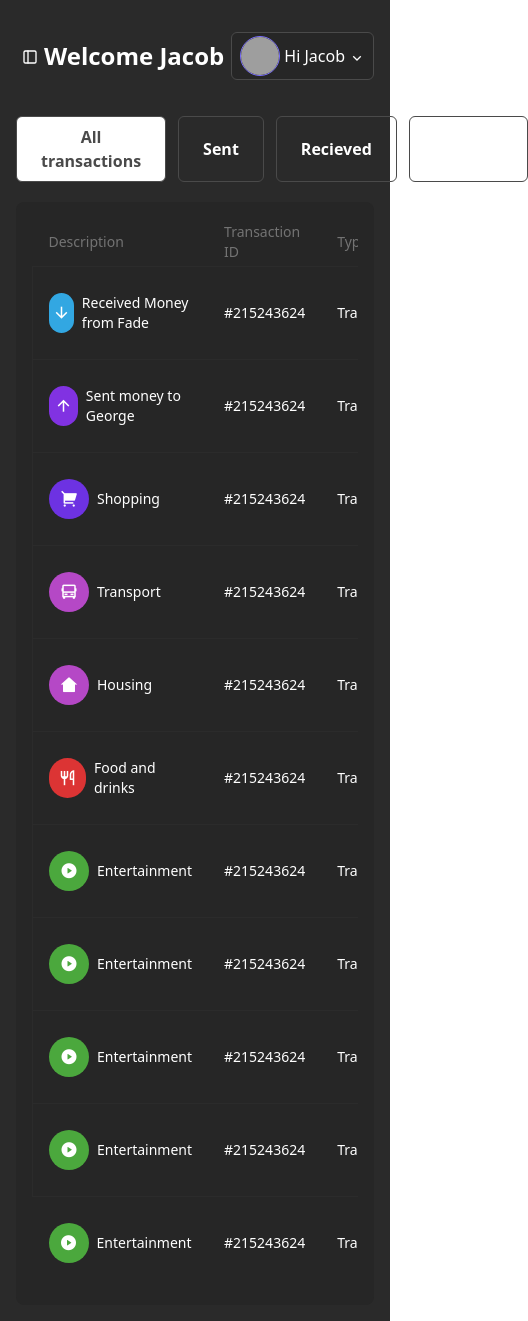
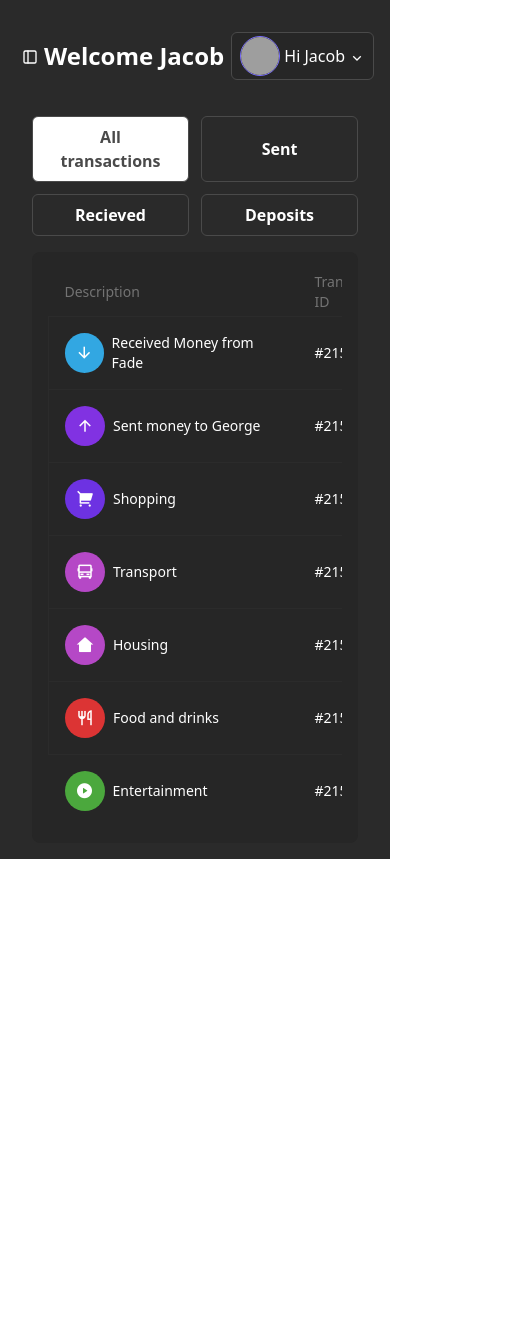
Before and after one commit to MUHAMMAD-HASNAIN-ALI-SHAH/Kipay-Freelancing, a React (Vite) app: page /dashboard in a window 390 px wide. Shown: the whole page, 528 px wide, since content can reach past the window. After the commit the page ends 859 px from the top, so only its background shows below. Built offline with nearby package versions, Linux system fonts and the light colour scheme; grey boxes are pictures that could not be loaded.

Commit message:
Transactions working

```diff
--- a/src/components/Dashboard/Transactions.tsx
+++ b/src/components/Dashboard/Transactions.tsx
@@ -16,7 +16,7 @@ const Transactions = () => {
       date: "25-05-2025",
       amount: "$40,000.78",
       color: "bg-[#32A7E2]",
-      icon: <i className="ri-arrow-down-line"></i>
+      icon: <i className="ri-arrow-down-line"></i>,
     },
     {
       description: "Sent money to George",
@@ -25,7 +25,7 @@ const Transactions = () => {
       date: "25-05-2025",
       color: "bg-[#8132E2]",
       amount: "$40,000.78",
-      icon: <i className="ri-arrow-up-line"></i>
+      icon: <i className="ri-arrow-up-line"></i>,
     },
     {
       description: "Shopping",
@@ -34,7 +34,7 @@ const Transactions = () => {
       date: "25-05-2025",
       color: "bg-[#6D32E2]",
       amount: "$40,000.78",
-      icon: <i className="ri-shopping-cart-2-fill"></i>
+      icon: <i className="ri-shopping-cart-2-fill"></i>,
     },
     {
       description: "Transport",
@@ -43,7 +43,7 @@ const Transactions = () => {
       date: "25-05-2025",
       color: "bg-[#B548C6]",
       amount: "$40,000.78",
-      icon: <i className="ri-bus-line"></i>
+      icon: <i className="ri-bus-line"></i>,
     },
     {
       description: "Housing",
@@ -52,7 +52,7 @@ const Transactions = () => {
       date: "25-05-2025",
       color: "bg-[#B548C6]",
       amount: "$40,000.78",
-      icon: <i className="ri-home-2-fill"></i>
+      icon: <i className="ri-home-2-fill"></i>,
     },
     {
       description: "Food and drinks",
@@ -61,7 +61,7 @@ const Transactions = () => {
       date: "25-05-2025",
       color: "bg-[#DC3434]",
       amount: "$40,000.78",
-      icon: <i className="ri-restaurant-line"></i>
+      icon: <i className="ri-restaurant-line"></i>,
     },
     {
       description: "Entertainment",
@@ -70,74 +70,39 @@ const Transactions = () => {
       date: "25-05-2025",
       color: "bg-[#4BA83D]",
       amount: "$40,000.78",
-      icon: <i className="ri-play-circle-fill"></i>
-    },
-    {
-      description: "Entertainment",
-      id: "#215243624",
-      type: "Transfer",
-      date: "25-05-2025",
-      color: "bg-[#4BA83D]",
-      amount: "$40,000.78",
-      icon: <i className="ri-play-circle-fill"></i>
-    },
-    {
-      description: "Entertainment",
-      id: "#215243624",
-      type: "Transfer",
-      date: "25-05-2025",
-      color: "bg-[#4BA83D]",
-      amount: "$40,000.78",
-      icon: <i className="ri-play-circle-fill"></i>
-    },
-    {
-      description: "Entertainment",
-      id: "#215243624",
-      type: "Transfer",
-      date: "25-05-2025",
-      color: "bg-[#4BA83D]",
-      amount: "$40,000.78",
-      icon: <i className="ri-play-circle-fill"></i>
-    },
-    {
-      description: "Entertainment",
-      id: "#215243624",
-      type: "Transfer",
-      date: "25-05-2025",
-      color: "bg-[#4BA83D]",
-      amount: "$40,000.78",
-      icon: <i className="ri-play-circle-fill"></i>
+      icon: <i className="ri-play-circle-fill"></i>,
     },
   ];
 
   return (
-    <div className="w-full xl:flex-row gap-4 pt-5">
-      {/* transactions buttons */}
-      <div className="flex gap-3">
-        <button className="px-6 py-2 font-semibold border rounded-md border-[#4A4A4A] bg-white text-[#4A4A4A]">
+    <div className="w-full pt-5 px-4">
+      {/* Responsive Buttons */}
+      <div className="flex flex-wrap sm:flex-nowrap gap-3 mb-4">
+        <button className="flex-1 sm:flex-none px-6 py-2 font-semibold border rounded-md border-[#4A4A4A] bg-white text-[#4A4A4A]">
           All transactions
         </button>
-        <button className="px-6 py-2 font-semibold border rounded-md border-[#4A4A4A]">
+        <button className="flex-1 sm:flex-none px-6 py-2 font-semibold border rounded-md border-[#4A4A4A] text-white">
           Sent
         </button>
-        <button className="px-6 py-2 font-semibold border rounded-md border-[#4A4A4A]">
+        <button className="flex-1 sm:flex-none px-6 py-2 font-semibold border rounded-md border-[#4A4A4A] text-white">
           Recieved
         </button>
-        <button className="px-6 py-2 font-semibold border rounded-md border-[#4A4A4A]">
+        <button className="flex-1 sm:flex-none px-6 py-2 font-semibold border rounded-md border-[#4A4A4A] text-white">
           Deposits
         </button>
       </div>
-      {/* transactions table */}
-      <div className="w-full bg-[#262626] rounded-lg p-4 mt-5">
-        <Table>
+
+      {/* Responsive Table */}
+      <div className="w-full bg-[#262626] rounded-lg p-4 overflow-x-auto lg:overflow-x-hidden">
+        <Table className="min-w-[700px]">
           <TableHeader>
             <TableRow className="border-none">
-              <TableHead className="">Description</TableHead>
+              <TableHead>Description</TableHead>
               <TableHead>Transaction ID</TableHead>
               <TableHead>Type</TableHead>
-              <TableHead className="">Date</TableHead>
-              <TableHead className="">Amount</TableHead>
-              <TableHead className=""></TableHead>
+              <TableHead>Date</TableHead>
+              <TableHead>Amount</TableHead>
+              <TableHead></TableHead>
             </TableRow>
           </TableHeader>
           <TableBody>
@@ -148,12 +113,12 @@ const Transactions = () => {
               >
                 <TableCell className="font-medium">
                   <div className="flex items-center gap-2">
-                    <div className={`w-10 h-10 text-lg rounded-full flex items-center justify-center ${transaction.color}`}>
-                        {transaction.icon}
+                    <div
+                      className={`w-10 h-10 text-lg rounded-full flex items-center justify-center ${transaction.color}`}
+                    >
+                      {transaction.icon}
                     </div>
-                    <div>
-                        {transaction.description}
-                    </div>
+                    <div>{transaction.description}</div>
                   </div>
                 </TableCell>
                 <TableCell>{transaction.id}</TableCell>
--- a/src/pages/Dashboard.tsx
+++ b/src/pages/Dashboard.tsx
@@ -4,7 +4,7 @@ import { SidebarProvider } from "../components/ui/sidebar";
 
 const Dashboard = () => {
   return (
-    <div className="w-full h-full bg-[#2A2A2A]">
+    <div className="w-full h-full bg-[#2A2A2A] overflow-x-hidden">
       <SidebarProvider>
         <AppSidebar />
         <main className="w-full p-4">
```
